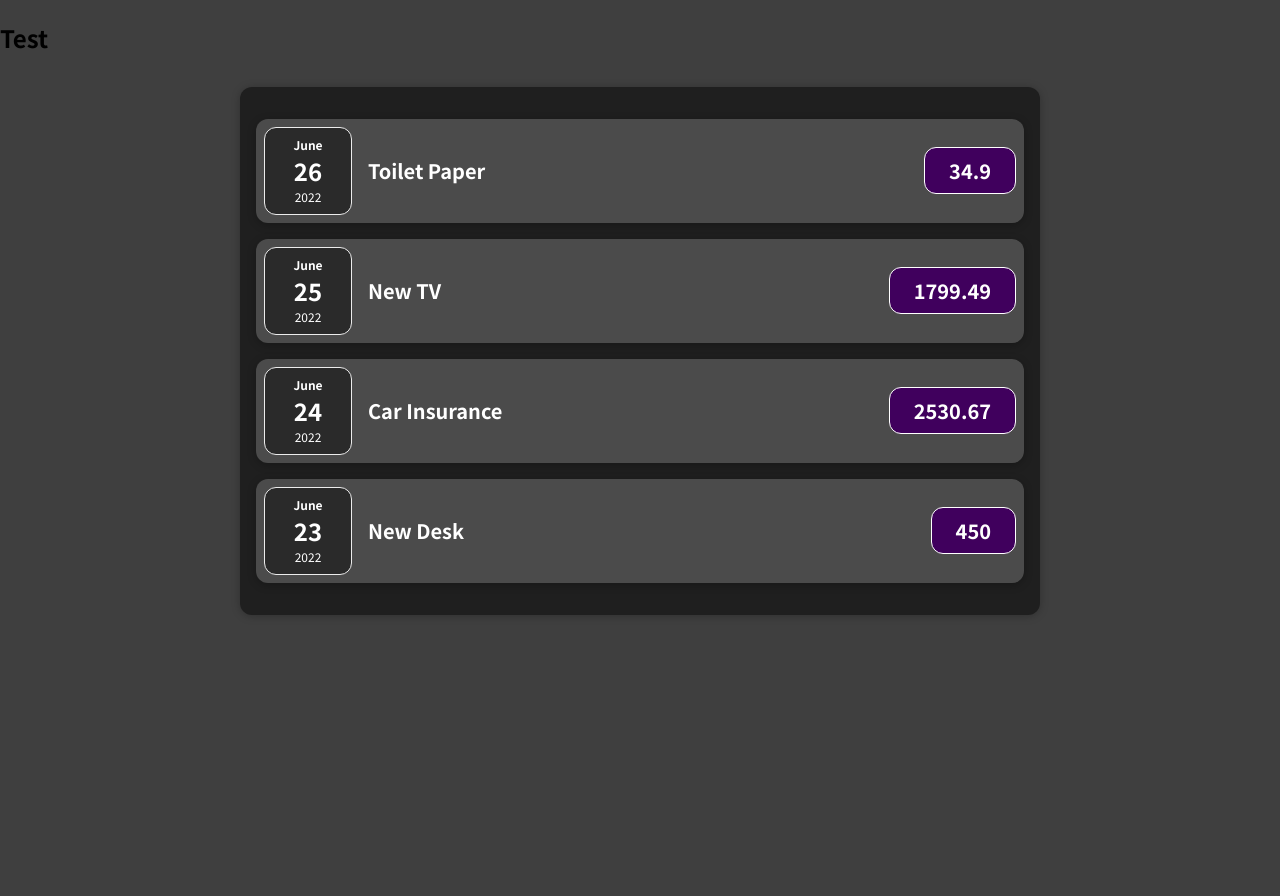
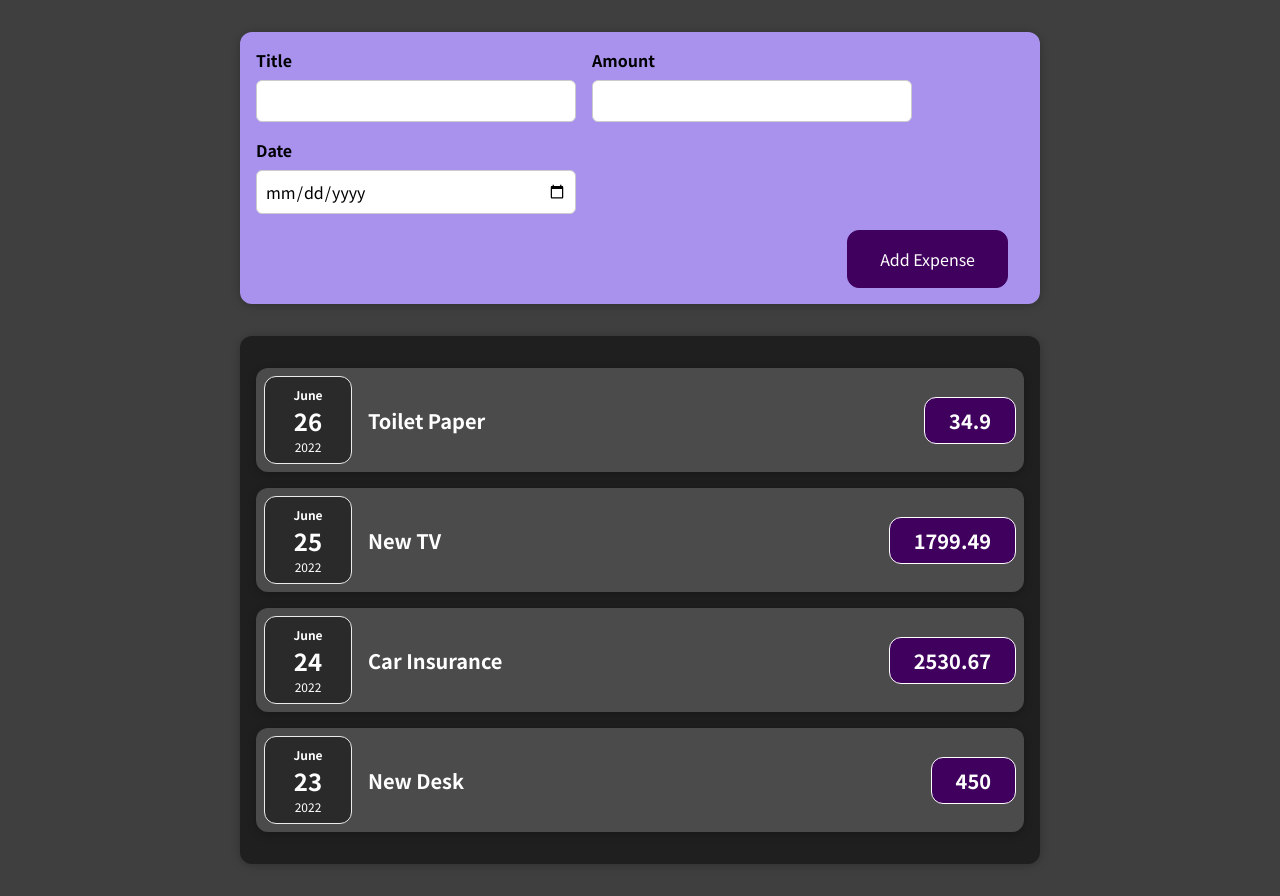
Before and after one commit to RL20/Expenses, a React (Create React App) app: page / in a window 1280 px wide. Before the commit the page ends 800 px from the top, so only its background shows below. Built offline with nearby package versions, Linux system fonts and the light colour scheme.

Commit message:
add Expense form + design

```diff
--- a/src/App.js
+++ b/src/App.js
@@ -1,8 +1,9 @@
 import ExpensesList from "./components/Expenses/ExpensesList";
+import NewExpense from "./components/NewExpense/NewExpense";
 function App() {
   return (
     <div>
-      <h2>Test</h2>
+      <NewExpense />
       <ExpensesList />
     </div>
   );
--- a/src/components/Expenses/ExpenseItem.js
+++ b/src/components/Expenses/ExpenseItem.js
@@ -1,4 +1,4 @@
-import React from "react";
+import React, { useState } from "react";
 
 import ExpenseDate from "./ExpenseDate";
 import "./ExpenseItem.css";
--- /dev/null
+++ b/src/components/NewExpense/ExpenseForm.css
@@ -0,0 +1,26 @@
+.new-expense__controls {
+  display: flex;
+  flex-wrap: wrap;
+  gap: 1rem;
+  margin-bottom: 1rem;
+  text-align: left;
+}
+
+.new-expense__control label {
+  font-weight: bold;
+  margin-bottom: 0.5rem;
+  display: block;
+}
+
+.new-expense__control input {
+  font: inherit;
+  padding: 0.5rem;
+  border-radius: 6px;
+  border: 1px solid #ccc;
+  width: 20rem;
+  max-width: 100%;
+}
+
+.new-expense__actions {
+  text-align: right;
+}
--- /dev/null
+++ b/src/components/NewExpense/ExpenseForm.js
@@ -0,0 +1,51 @@
+import React, { useState } from "react";
+import "./ExpenseForm.css";
+function ExpenseForm() {
+  const [enteredTitle, setEnteredTile] = useState("");
+  const [enteredAmount, setEnteredAmount] = useState("");
+  const [enteredDate, setEnteredDate] = useState("");
+  const titleChangeHandler = (event) => {
+    setEnteredTile(event.target.value);
+  };
+  const amountChangeHandler = (event) => {
+    setEnteredAmount(event.target.value);
+  };
+  const dateChangeHandler = (event) => {
+    setEnteredDate(event.target.value);
+  };
+  const submitHandler = (event) => {
+    event.preventDefault();
+    const expenseDate = {
+      title: enteredTitle,
+      amount: enteredAmount,
+      date: new Date(enteredDate),
+    };
+    console.log(expenseDate);
+    setEnteredTile("");
+    setEnteredAmount("");
+    setEnteredDate("");
+  };
+  return (
+    <form onSubmit={submitHandler}>
+      <div className="new-expense__controls">
+        <div className="new-expense__control">
+          <label>Title</label>
+          <input type="text" value={enteredTitle} onChange={titleChangeHandler}></input>
+        </div>
+        <div className="new-expense__control">
+          <label>Amount</label>
+          <input type="number" min="0.01" step="0.01" value={enteredAmount} onChange={amountChangeHandler}></input>
+        </div>
+        <div className="new-expense__control">
+          <label>Date</label>
+          <input type="date" min="2022-01-01" max="2024-12-31" value={enteredDate} onChange={dateChangeHandler}></input>
+        </div>
+      </div>
+      <div className="new-expense__actions">
+        <button type="submit">Add Expense</button>
+      </div>
+    </form>
+  );
+}
+
+export default ExpenseForm;
--- /dev/null
+++ b/src/components/NewExpense/NewExpense.css
@@ -0,0 +1,38 @@
+.new-expense {
+  background-color: #a892ee;
+  padding: 1rem;
+  margin: 2rem auto;
+  width: 50rem;
+  max-width: 95%;
+  border-radius: 12px;
+  text-align: center;
+  box-shadow: 0 1px 8px rgba(0, 0, 0, 0.25);
+}
+
+.new-expense button {
+  font: inherit;
+  cursor: pointer;
+  padding: 1rem 2rem;
+  border: 1px solid #40005d;
+  background-color: #40005d;
+  color: white;
+  border-radius: 12px;
+  margin-right: 1rem;
+}
+
+.new-expense button:hover,
+.new-expense button:active {
+  background-color: #510674;
+  border-color: #510674;
+}
+
+.new-expense button.alternative {
+  color: #220131;
+  border-color: transparent;
+  background-color: transparent;
+}
+
+.new-expense button.alternative:hover,
+.new-expense button.alternative:active {
+  background-color: #ddb3f8;
+}
--- /dev/null
+++ b/src/components/NewExpense/NewExpense.js
@@ -0,0 +1,13 @@
+import React from "react";
+import "./NewExpense.css";
+import ExpenseForm from "./ExpenseForm";
+
+function NewExpense() {
+  return (
+    <div className="new-expense">
+      <ExpenseForm></ExpenseForm>
+    </div>
+  );
+}
+
+export default NewExpense;
```
